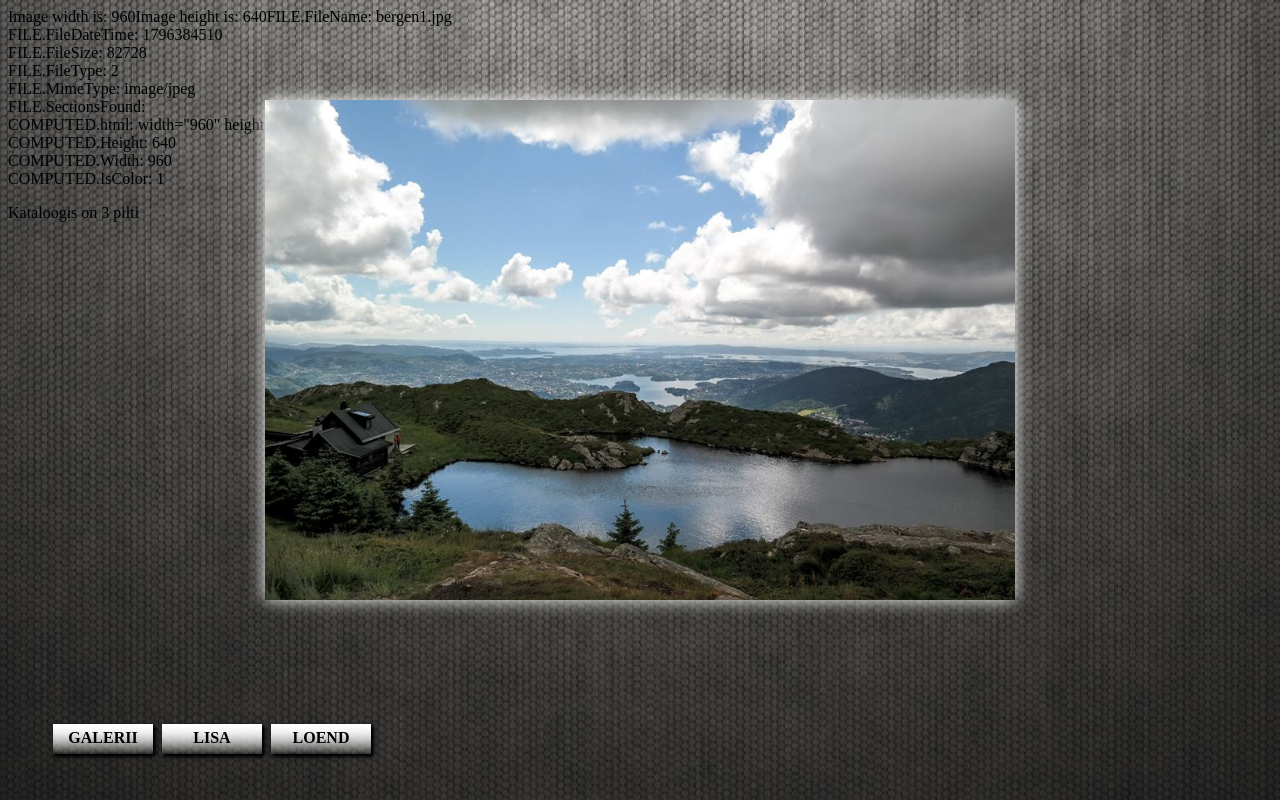
After one commit to Sefert/VeebProjekt, a PHP site: page /controller.php in a window 1280 px wide. The commit adds this page. Run offline with PHP 8.4, Linux system fonts and the light colour scheme; some libraries are stand-ins or nearby versions.

Commit message:
MVC projekt

```diff
--- /dev/null
+++ b/bottom.html
@@ -0,0 +1,2 @@
+</body>
+</html>
--- /dev/null
+++ b/controller.php
@@ -0,0 +1,22 @@
+<?php
+/**
+ * Created by PhpStorm.
+ * User: marko
+ * Date: 15/04/2017
+ * Time: 16:56
+ */
+require_once("top.html");
+$page="galerii";
+if (isset($_GET['page']) && $_GET['page']!=""){
+    $page=htmlspecialchars($_GET['page']);
+}
+
+switch($page){
+    case "lisa":
+        include("lisa.html");
+        break;
+    default:
+        include('galerii.html');
+}
+require_once("menu.html");
+require_once("bottom.html");
--- a/css/proj.css
+++ b/css/proj.css
@@ -10,18 +10,20 @@
 }
 .header div{
     display: inline-block;
-    background-color: rgba(255, 255, 255, 0.1);
+    background-color: rgba(255, 255, 255, 0.2);
+    background: linear-gradient(to bottom, rgba(255, 255, 255, 1), rgba(0, 0, 0, 0));
     height: 30px;
     width: 100px;
     margin-top: 10px;
-    margin-left: 15px;
+    margin-left: 5px;
     text-align: center;
-    box-shadow: 2px 2px 4px black, 2px 2px 4px white, 2px 2px 4px black, 4px 4px 8px rgba(255,255,255,.3);
-    z-index: 9;
+    box-shadow: 2px 2px 4px black/*, 2px 2px 4px white, 2px 2px 4px black, 4px 4px 8px rgba(255,255,255,.3)*/;
+
+    z-index: -9;
 }
 .header div a{
     text-decoration: none;
-    color: white;
+    color: black;
     font-weight: bold;
 }
 .div{
@@ -30,13 +32,33 @@
 .header div:hover {
     color: white;
     box-shadow: 2px 2px 16px white;
-    background-color: rgba(255, 255,255, 0.5);
-    -webkit-filter: blur(5px);
+    background-color: rgba(255, 255,255, 1);
+    background: linear-gradient(to bottom, rgba(255, 255, 255, 1), rgba(255, 255,255, 0.5));
+    /*-webkit-filter: blur(5px);
     -moz-filter: blur(5px);
     -o-filter: blur(5px);
     -ms-filter: blur(5px);
-    filter: blur(5px);
+    filter: blur(5px);*/
 }
 .inx{
     background:  url("../img/background1.png") no-repeat fixed center;
 }
+.center{
+    position: absolute;
+    top: 50%;
+    left: 50%;
+    transform: translate(-50%, -50%);
+    margin-top: -50px;
+}
+.mid{
+    height: 500px;
+    width: 800px;
+    background-color: white;
+    /*opacity: 0.4;*/
+    box-shadow: 0px 0px 16px white;
+    border: none;
+}
+img {
+    max-width: 100%;
+    max-height: 100%;
+}
--- /dev/null
+++ b/galerii.html
@@ -0,0 +1,39 @@
+<?php
+$directory = "img/galerii";
+$filecount = 0;
+if ($handle = opendir($directory)) {
+        while (($file = readdir($handle)) !== false){
+            if (!in_array($file, array('.', '..')) && !is_dir($directory.$file))
+                $filecount++;
+        }
+    }
+ini_set('allow_url_fopen',1);
+list($width, $height) = getimagesize($directory."/bergen1.jpg");
+print "Image width  is: " . $width;
+print "Image height is: " . $height;
+$max_width = 800;
+$max_height = 500;
+$width_percent = $max_width/$width;
+$height_percent = $max_height/$height;
+$scale = ($width_percent>$height_percent)?'height':'width';
+$scale_percent = $scale.'_percent';
+$scale_percent = $$scale_percent;
+$width*=$scale_percent;
+$height*=$scale_percent;
+$width_style= 'style="width: '.$width.'px;"';
+if(function_exists('exif_read_data')) {
+    $exif = exif_read_data($directory."/bergen1.jpg", 0, true);
+    foreach ($exif as $key => $section) {
+        foreach ($section as $name => $val) {
+            echo "$key.$name: $val<br />\n";
+        }
+    }
+}
+?>
+<p><?php echo "Kataloogis on ".$filecount." pilti"?></p>
+<div class="center mid" <?php echo $width_style?> >
+    <img src="img/galerii/bergen1.jpg">
+    <div>
+
+    </div>
+</div>
--- /dev/null
+++ b/js/slider.js
@@ -0,0 +1,6 @@
+/**
+ * Created by marko on 15/04/2017.
+ */
+$(function(){
+
+});
--- a/menu.html
+++ b/menu.html
@@ -1,20 +1,10 @@
-<!DOCTYPE html>
-<html lang="en">
-<head>
-    <meta charset="UTF-8">
-    <link rel="stylesheet" type="text/css" href="css/proj.css">
-    <title>head</title>
-</head>
-<body class="inx">
 <div class="header">
     <ul>
         <div class="div"></div>
-        <div class="headerdiv"><li><a href="menu.html">Galerii</a></li></div>
+        <div class="headerdiv"><li><a href="?">GALERII</a></li></div>
         <div class="div"></div>
-        <div class="headerdiv"><li><a href="menu.html">Lisa pilt</a></li></div>
+        <div class="headerdiv"><li><a href="?page=lisa">LISA</a></li></div>
         <div class="div"></div>
-        <div class="headerdiv"><li><a href="menu.html">Pildiloend</a></li></div>
+        <div class="headerdiv"><li><a href="">LOEND</a></li></div>
     </ul>
 </div>
-</body>
-</html>
--- /dev/null
+++ b/top.html
@@ -0,0 +1,10 @@
+<!-- require_once("title.php")-->
+<!DOCTYPE html>
+<html lang="en">
+<head>
+    <meta charset="UTF-8">
+    <link rel="stylesheet" type="text/css" href="css/proj.css">
+    <script type="text/javascript" src="http://code.jquery.com/jquery-1.11.0.min.js"></script>
+    <title><!--php echo $title--></title>
+</head>
+<body class="inx">
```
Also changed, not shown: index.html (deleted, +0 -8 lines), README.md (added), img/galerii/Geilo1.jpg (added), img/galerii/bergen1.jpg (added), img/galerii/bergen2.jpg (added), lisa.html (added).
